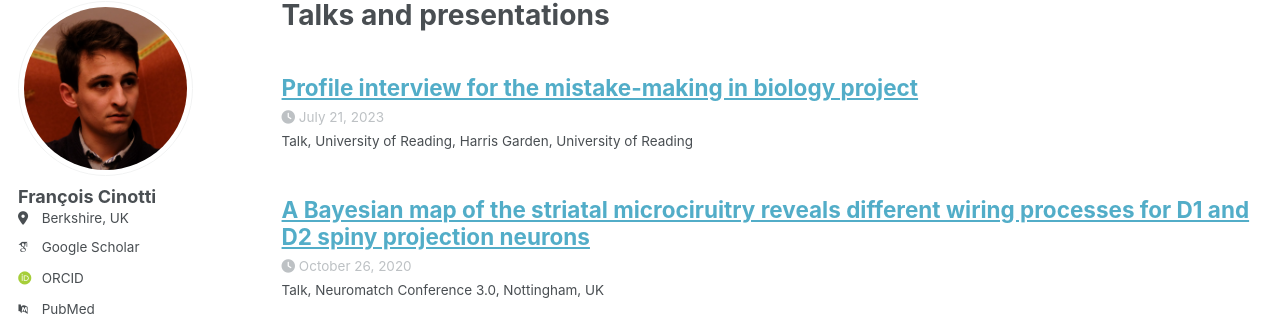
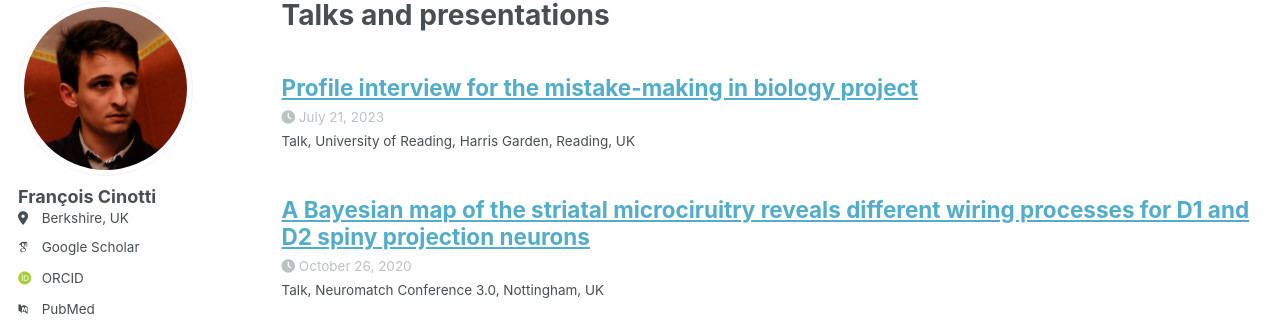
Before and after one commit to frct/frct.github.io, a Jekyll site: the page built from _pages/talks.html, in a window 1280 px wide and 900 px high. Shown: the part 98-420 px from the top of the window. Built offline with Jekyll 4.4.1, drawn with Linux system fonts in a browser that asks for light colours; some web fonts are replaced; a script that is not in the unit is left out.

Commit message:
Update 2023-07-21-profile.md

```diff
--- a/_talks/2023-07-21-profile.md
+++ b/_talks/2023-07-21-profile.md
@@ -5,5 +5,5 @@ type: "Talk"
 permalink: /talks/2023-07-21-profile
 venue: "University of Reading, Harris Garden"
 date: 2023-07-21
-location: "University of Reading"
+location: "Reading, UK"
 ---
```
